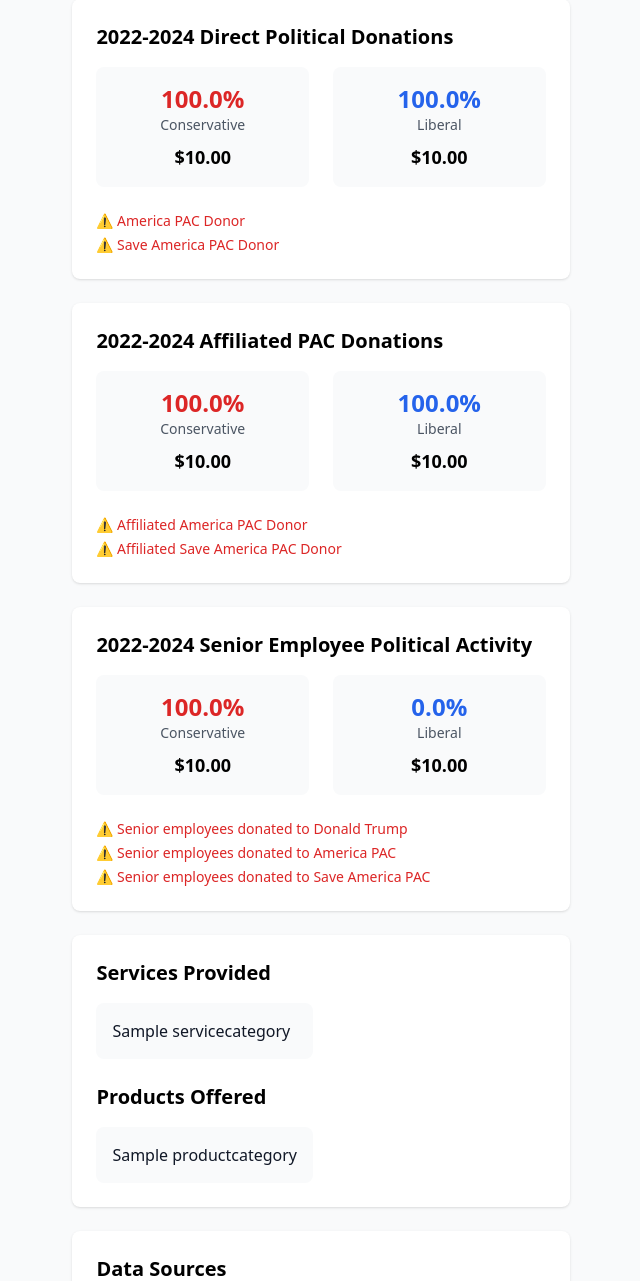
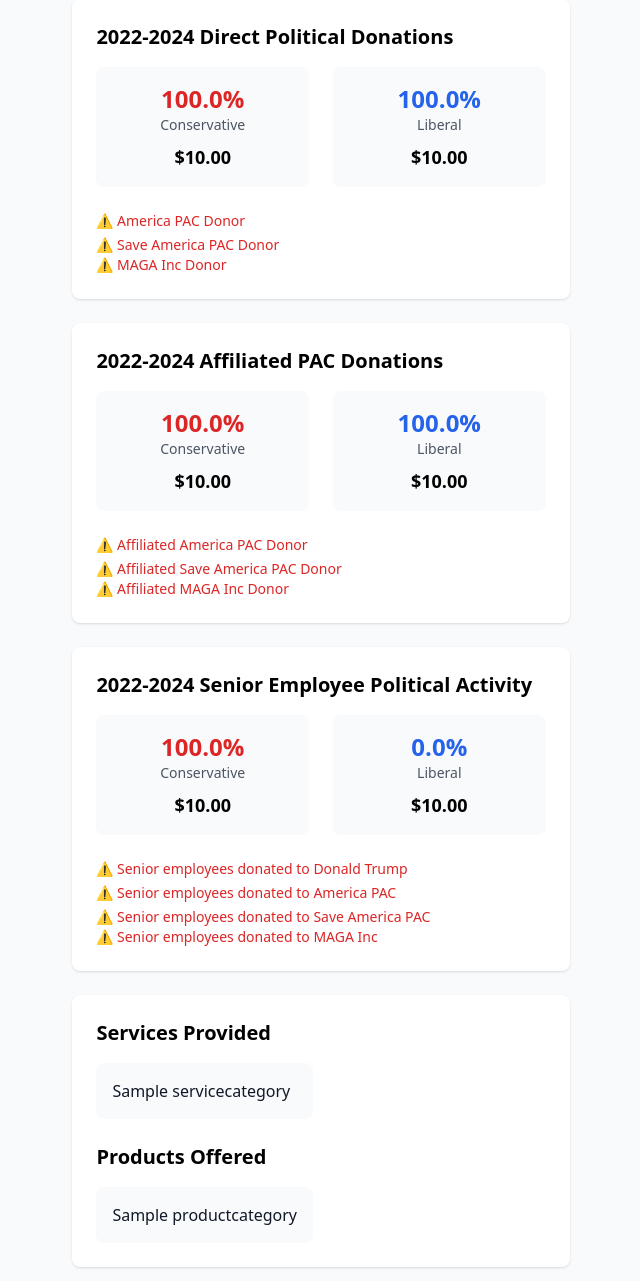
Before and after one commit to brent-is-still-here/thebluelist, a Django app: a page that uses companies/templates/companies/business_detail.html in a window 1280 px wide. Shown: the part 269-1550 px from the top of the page, without its empty margins (319-959 px from the left). Run offline with Django 5.2, Linux system fonts and the light colour scheme; tables that the repository leaves empty hold one stand-in row (values such as "Sample post"); some libraries are stand-ins or nearby versions.

Commit message:
Add support for maga inc identification (#42)

```diff
--- a/companies/models.py
+++ b/companies/models.py
@@ -347,6 +347,7 @@
     direct_total_donations = models.DecimalField(max_digits=12, decimal_places=2, null=True, blank=True)
     direct_america_pac_donor = models.BooleanField(default=False)
     direct_save_america_pac_donor = models.BooleanField(default=False)
+    direct_maga_inc_donor = models.BooleanField(default=False)
 
     # Affiliated PAC donation data
     affiliated_pac_conservative_total_donations = models.DecimalField(max_digits=12, decimal_places=2, null=True, blank=True)
@@ -354,6 +355,7 @@
     affiliated_pac_total_donations = models.DecimalField(max_digits=12, decimal_places=2, null=True, blank=True)
     affiliated_pac_america_pac_donor = models.BooleanField(default=False)
     affiliated_pac_save_america_pac_donor = models.BooleanField(default=False)
+    affiliated_pac_maga_inc_donor = models.BooleanField(default=False)
 
     # senior_employee donation data
     senior_employee_conservative_total_donations = models.DecimalField(max_digits=12, decimal_places=2, null=True, blank=True)
@@ -362,6 +364,7 @@
     senior_employee_trump_donor = models.BooleanField(default=False)
     senior_employee_america_pac_donor = models.BooleanField(default=False)
     senior_employee_save_america_pac_donor = models.BooleanField(default=False)
+    senior_employee_maga_inc_donor = models.BooleanField(default=False)
 
     # Metadata
     last_updated = models.DateTimeField(auto_now=True)
--- a/companies/templates/companies/business_detail.html
+++ b/companies/templates/companies/business_detail.html
@@ -75,6 +75,9 @@
                 {% if business.politicaldata.direct_save_america_pac_donor %}
                 <div class="text-sm text-red-600">⚠️ Save America PAC Donor</div>
                 {% endif %}
+                {% if business.politicaldata.direct_maga_inc_donor %}
+                <div class="text-sm text-red-600">⚠️ MAGA Inc Donor</div>
+                {% endif %}
             </div>
             {% endif %}
         </div>
@@ -103,6 +106,9 @@
                 {% if business.politicaldata.affiliated_pac_save_america_pac_donor %}
                 <div class="text-sm text-red-600">⚠️ Affiliated Save America PAC Donor</div>
                 {% endif %}
+                {% if business.politicaldata.affiliated_pac_maga_inc_donor %}
+            <div class="text-sm text-red-600">⚠️ Affiliated MAGA Inc Donor</div>
+            {% endif %}
             </div>
             {% endif %}
         </div>
@@ -131,6 +137,9 @@
             {% endif %}
             {% if business.politicaldata.senior_employee_save_america_pac_donor %}
             <div class="text-sm text-red-600">⚠️ Senior employees donated to Save America PAC</div>
+            {% endif %}
+            {% if business.politicaldata.senior_employee_maga_inc_donor %}
+            <div class="text-sm text-red-600">⚠️ Senior employees donated to MAGA Inc</div>
             {% endif %}
         </div>
         {% endif %}
--- a/companies/templates/companies/business_search.html
+++ b/companies/templates/companies/business_search.html
@@ -128,6 +128,10 @@
                                             {% if business.politicaldata.direct_save_america_pac_donor or business.politicaldata.affiliated_pac_save_america_pac_donor %}
                                                 <div class="text-sm text-red-600">⚠️ Save America PAC Donor</div>
                                             {% endif %}
+
+                                            {% if business.politicaldata.direct_maga_inc_donor or business.politicaldata.affiliated_pac_maga_inc_donor or business.politicaldata.senior_employee_maga_inc_donor %}
+                                                <div class="text-sm text-red-600">⚠️ MAGA Inc Donor</div>
+                                            {% endif %}
                                         </div>
                                     {% endif %}
                                 </div>
--- a/companies/views.py
+++ b/companies/views.py
@@ -346,10 +346,13 @@
 
                 direct_america_pac = False
                 direct_save_america = False
+                direct_maga_inc = False
                 pac_america_pac = False
                 pac_save_america = False
+                pac_maga_inc = False
                 senior_employee_america_pac = False
                 senior_employee_save_america = False
+                senior_employee_maga_inc = False
                 senior_employee_trump_donor = False
 
                 for row in reader:
@@ -373,6 +376,8 @@
                                 direct_america_pac = True
                             elif 'save america' in recipient:
                                 direct_save_america = True
+                            elif 'make america great again inc' in recipient:
+                                direct_maga_inc = True
 
                     # Process PAC donations
                     if 'From PACs' in reader.fieldnames:
@@ -392,6 +397,8 @@
                                 pac_america_pac = True
                             elif 'save america' in recipient:
                                 pac_save_america = True
+                            elif 'make america great again inc' in recipient:
+                                pac_maga_inc = True
 
                     # Process senior employee donations
                     if 'From Individuals' in reader.fieldnames:
@@ -411,6 +418,8 @@
                                 senior_employee_america_pac = True
                             elif 'save america' in recipient:
                                 senior_employee_save_america = True
+                            elif 'make america great again inc' in recipient:
+                                senior_employee_maga_inc = True
 
                 # Create political data
                 PoliticalData.objects.create(
@@ -421,6 +430,7 @@
                     direct_total_donations=direct_total,
                     direct_america_pac_donor=direct_america_pac,
                     direct_save_america_pac_donor=direct_save_america,
+                    direct_maga_inc_donor=direct_maga_inc,
 
                     # PAC donations
                     affiliated_pac_conservative_total_donations=pac_conservative_total,
@@ -428,6 +438,7 @@
                     affiliated_pac_total_donations=pac_total,
                     affiliated_pac_america_pac_donor=pac_america_pac,
                     affiliated_pac_save_america_pac_donor=pac_save_america,
+                    affiliated_pac_maga_inc_donor=pac_maga_inc,
 
                     # senior_employee donations - only setting Trump donor for now
                     senior_employee_conservative_total_donations=senior_employee_conservative_total,
@@ -436,6 +447,7 @@
                     senior_employee_trump_donor=senior_employee_trump_donor,
                     senior_employee_america_pac_donor=senior_employee_america_pac,
                     senior_employee_save_america_pac_donor=senior_employee_save_america,
+                    senior_employee_maga_inc_donor=senior_employee_maga_inc,
                 )
 
                 # Create the data source records
```
Also changed, not shown: companies/migrations/0023_politicaldata_affiliated_pac_maga_inc_donor_and_more.py (added).
